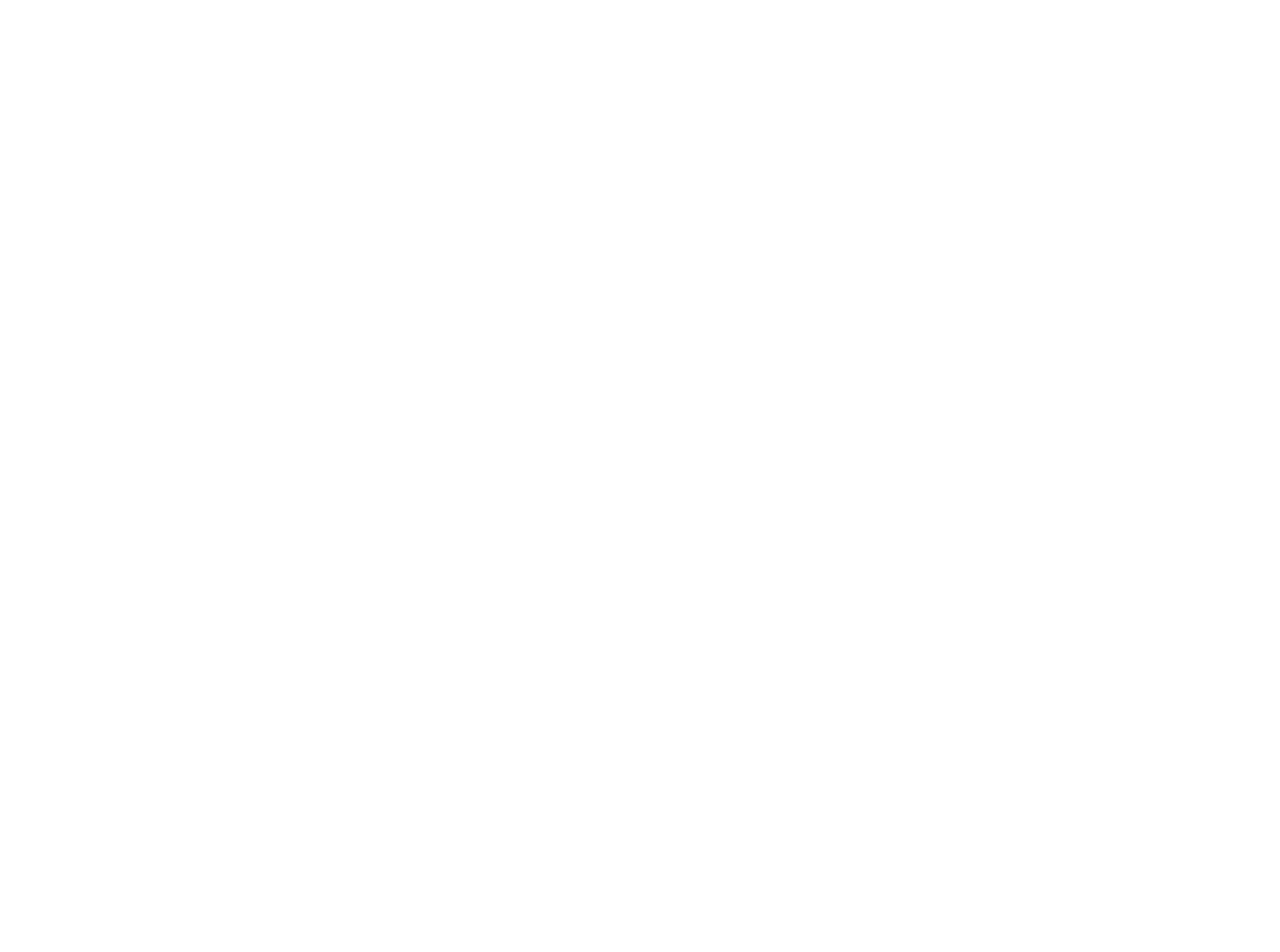
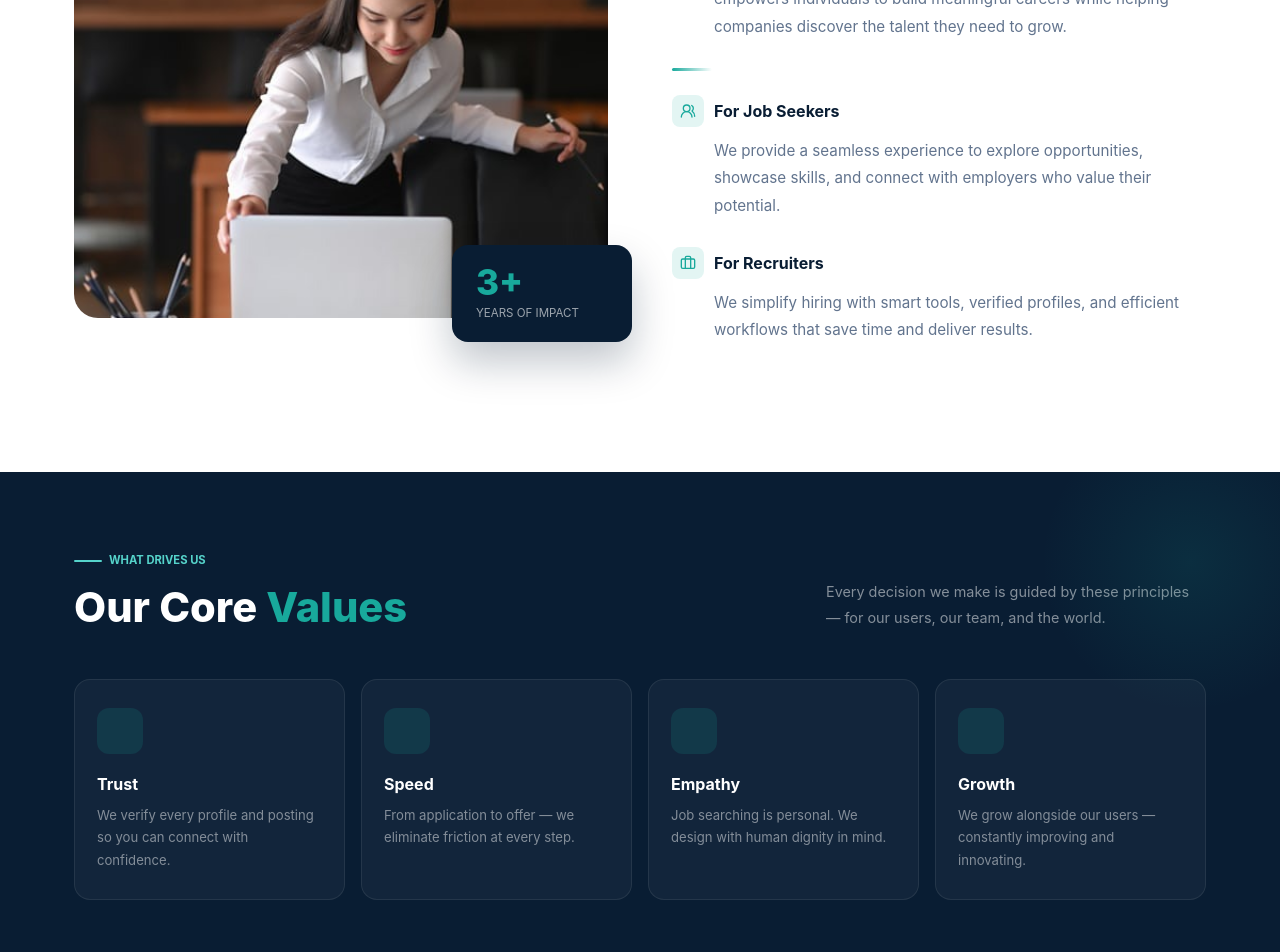
Before and after one commit to user888in/rojgar-react, a React (Vite) app: page /about in a window 1280 px wide. Shown: the part 1060-2012 px from the top of the page. Before the commit the page ends 800 px from the top, so only its background shows below. Built offline with nearby package versions, Linux system fonts and the light colour scheme; no server answers.

Commit message:
Updated the about section...fir\x some layout

```diff
--- a/src/components/about/AboutHero.jsx
+++ b/src/components/about/AboutHero.jsx
@@ -17,17 +17,8 @@
       {/* Dark gradient overlay */}
       <div className="absolute inset-0 bg-gradient-to-br from-[rgba(9,29,51,0.88)] to-[rgba(24,169,156,0.45)] z-10" />
 
-      {/* Grid texture overlay */}
-      <div
-        className="absolute inset-0 z-10 opacity-30"
-        style={{
-          backgroundImage: `
-            linear-gradient(rgba(255,255,255,0.03) 1px, transparent 1px),
-            linear-gradient(90deg, rgba(255,255,255,0.03) 1px, transparent 1px)
-          `,
-          backgroundSize: '60px 60px',
-        }}
-      />
+      {/* Grid texture overlay — pure Tailwind */}
+      <div className="absolute inset-0 z-10 bg-[linear-gradient(rgba(24,169,156,0.06)_1px,transparent_1px),linear-gradient(90deg,rgba(24,169,156,0.06)_1px,transparent_1px)] bg-[length:60px_60px]" />
 
       {/* Content */}
       <div className="relative z-20 text-center px-5 animate-[heroFadeUp_0.9s_cubic-bezier(.4,0,.2,1)_both]">
--- a/src/components/about/Values.jsx
+++ b/src/components/about/Values.jsx
@@ -1,44 +1,61 @@
+import SectionTag from '../ui/SectionTag';
+
 const VALUES = [
-  { icon: 'bi bi-shield-check',         name: 'Trust',   desc: 'We verify every profile and posting so you can connect with confidence.'   },
-  { icon: 'bi bi-lightning-charge-fill', name: 'Speed',   desc: 'From application to offer — we eliminate friction at every step.'          },
-  { icon: 'bi bi-heart-fill',            name: 'Empathy', desc: 'Job searching is personal. We design with human dignity in mind.'           },
-  { icon: 'bi bi-graph-up-arrow',        name: 'Growth',  desc: 'We grow alongside our users — constantly improving and innovating.'         },
+  {
+    icon: 'bi bi-shield-check',
+    name: 'Trust',
+    desc: 'We verify every profile and posting so you can connect with confidence.',
+  },
+  {
+    icon: 'bi bi-lightning-charge-fill',
+    name: 'Speed',
+    desc: 'From application to offer — we eliminate friction at every step.',
+  },
+  {
+    icon: 'bi bi-heart-fill',
+    name: 'Empathy',
+    desc: 'Job searching is personal. We design with human dignity in mind.',
+  },
+  {
+    icon: 'bi bi-graph-up-arrow',
+    name: 'Growth',
+    desc: 'We grow alongside our users — constantly improving and innovating.',
+  },
 ];
 
 export default function Values() {
   return (
-    <section className="bg-slate-900 py-24 px-6">
-      <div className="max-w-6xl mx-auto">
-
-        <div className="flex flex-col md:flex-row md:items-end justify-between gap-6 mb-16">
+    <section className="values-section">
+      <div className="values-inner">
+        <div className="values-header reveal">
           <div>
-            <div className="text-teal-400 text-sm font-semibold tracking-widest uppercase mb-3">
-              What Drives Us
-            </div>
-            <h2 className="text-4xl font-bold text-white">
-              Our Core <span className="text-teal-400">Values</span>
+            <SectionTag text="What Drives Us" color="rgba(94,232,220,0.9)" />
+            <h2 className="values-title">
+              Our Core <span>Values</span>
             </h2>
           </div>
-          <p className="text-slate-400 max-w-sm leading-relaxed">
+          <p className="values-desc">
             Every decision we make is guided by these principles — for our users, our team, and the world.
           </p>
         </div>
 
-        <div className="grid grid-cols-1 sm:grid-cols-2 lg:grid-cols-4 gap-6">
-          {VALUES.map(v => (
-            <div
-              key={v.name}
-              className="bg-slate-800 border border-slate-700 rounded-2xl p-6 hover:border-teal-500/50 hover:bg-slate-750 transition-all duration-300"
-            >
-              <div className="w-12 h-12 rounded-xl bg-teal-500/10 flex items-center justify-center text-teal-400 text-xl mb-4">
-                <i className={v.icon}></i>
+        <div className="values-grid">
+          {VALUES.map((value, index) => {
+            const delayClass = index ? `reveal-delay-${index}` : '';
+            return (
+              <div
+                key={value.name}
+                className={`value-card reveal ${delayClass}`.trim()}
+              >
+                <div className="value-icon">
+                  <i className={value.icon}></i>
+                </div>
+                <div className="value-name">{value.name}</div>
+                <div className="value-desc">{value.desc}</div>
               </div>
-              <div className="text-white font-semibold text-lg mb-2">{v.name}</div>
-              <div className="text-slate-400 text-sm leading-relaxed">{v.desc}</div>
-            </div>
-          ))}
+            );
+          })}
         </div>
-
       </div>
     </section>
   );
--- a/src/components/about/VisionMission.jsx
+++ b/src/components/about/VisionMission.jsx
@@ -1,72 +1,91 @@
+import { Briefcase, Eye, UsersRound } from 'lucide-react';
+import SectionTag from '../ui/SectionTag';
 import aboutImg from '../../assets/images/about-2.jpg';
 
 const BLOCKS = [
   {
-    icon: 'bi bi-eye-fill',
+    icon: <Eye size={16}/>,
     title: 'Our Vision',
     text: 'To become the most reliable and user-friendly job portal that empowers individuals to build meaningful careers while helping companies discover the talent they need to grow.',
+    divider: false,
   },
   {
-    icon: 'bi bi-people-fill',
+    icon: <UsersRound size={16} />,
     title: 'For Job Seekers',
     text: 'We provide a seamless experience to explore opportunities, showcase skills, and connect with employers who value their potential.',
     divider: true,
   },
   {
-    icon: 'bi bi-briefcase-fill',
+    icon: <Briefcase size={16} />,
     title: 'For Recruiters',
     text: 'We simplify hiring with smart tools, verified profiles, and efficient workflows that save time and deliver results.',
+    divider: false,
   },
 ];
 
 export default function VisionMission() {
   return (
-    <section className="bg-white py-24 px-6">
-      <div className="max-w-6xl mx-auto grid grid-cols-1 lg:grid-cols-2 gap-16 items-center">
+    <section className="py-[100px] bg-white">
+      <div className="max-w-[1180px] mx-auto px-6 grid grid-cols-1 lg:grid-cols-2 gap-16 items-center">
 
-        {/* Image */}
+        {/* ── Image ── */}
         <div className="relative">
           <img
             src={aboutImg}
             alt="About RojgarShine"
-            className="w-full h-[480px] object-cover rounded-2xl shadow-xl"
+            className="w-full h-[520px] object-cover rounded-[24px] block"
           />
-          <div className="absolute -bottom-6 -right-6 bg-teal-500 text-white rounded-2xl px-6 py-4 shadow-lg">
-            <div className="text-3xl font-bold">3+</div>
-            <div className="text-sm text-teal-100">Years of Impact</div>
+
+          {/* Accent card */}
+          <div className="absolute -bottom-6 -right-6 bg-[#091d33] text-white rounded-[16px] px-6 py-5 min-w-[180px] shadow-[0_20px_40px_rgba(9,29,51,0.25)]">
+            <div className="text-[2.2rem] font-extrabold text-[#18a99c] leading-none">
+              3+
+            </div>
+            <div className="text-[0.72rem] text-white/60 uppercase mt-1">
+              Years of Impact
+            </div>
           </div>
         </div>
 
-        {/* Text */}
+        {/* ── Text ── */}
         <div>
-          <div className="text-teal-600 text-sm font-semibold tracking-widest uppercase mb-3">
-            Who We Are
-          </div>
-          <h2 className="text-4xl font-bold text-slate-800 leading-snug mb-10">
+
+          {/* Section tag */}
+          <SectionTag text="Who We Are" color="#18a99c" />
+
+          {/* Heading */}
+          <h2 className="text-[clamp(2rem,4vw,2.8rem)] font-extrabold text-[#091d33] leading-[1.1] mb-8">
             Purpose-driven<br />platform for{' '}
-            <span className="text-teal-500">real people</span>
+            <span className="text-[#18a99c]">real people</span>
           </h2>
 
-          {BLOCKS.map((block, index) => (
+          {/* Blocks */}
+          {BLOCKS.map((block) => (
             <div key={block.title}>
+
+              {/* Divider — only before For Job Seekers */}
               {block.divider && (
-                <hr className="my-6 border-slate-200" />
+                <div className="w-10 h-[3px] bg-gradient-to-r from-[#18a99c] to-transparent rounded-sm my-6" />
               )}
-              <div className="mb-6">
-                <div className="flex items-center gap-3 mb-2">
-                  <div className="w-9 h-9 rounded-lg bg-teal-50 flex items-center justify-center text-teal-600">
-                    <i className={block.icon}></i>
+
+              <div className="mb-7">
+                {/* Block title */}
+                <div className="flex items-center gap-[10px] text-base font-bold text-[#091d33] mb-[10px]">
+                  <div className="w-8 h-8 bg-[rgba(24,169,156,0.12)] rounded-lg flex items-center justify-center text-[#18a99c] text-[0.9rem] shrink-0">
+                    {block.icon}
                   </div>
-                  <h3 className="font-semibold text-slate-800 text-base">
-                    {block.title}
-                  </h3>
+                  {block.title}
                 </div>
-                <p className="text-slate-500 leading-relaxed pl-12">
+
+                {/* Block text */}
+                <p className="text-[0.95rem] text-slate-500 leading-[1.8] pl-[42px]">
                   {block.text}
                 </p>
               </div>
+
             </div>
           ))}
+
         </div>
 
       </div>
--- /dev/null
+++ b/src/components/ui/SectionTag.jsx
@@ -0,0 +1,10 @@
+export default function SectionTag({ text, color = "#18a99c", className = "" }) {
+  return (
+    <div
+      className={`inline-flex items-center gap-[7px] text-[0.7rem] font-bold uppercase mb-4 text-[var(--section-tag-color)] before:content-[''] before:w-7 before:h-[2px] before:bg-[var(--section-tag-color)] before:rounded-sm ${className}`}
+      style={{ "--section-tag-color": color }}
+    >
+      {text}
+    </div>
+  );
+}
--- a/src/index.css
+++ b/src/index.css
@@ -1 +1,119 @@
 @import "tailwindcss";
+
+:root {
+	--blue: #091d33;
+	--cyan: #18a99c;
+}
+
+/* -- Values -- */
+.values-section {
+	background: var(--blue);
+	padding: 72px 0;
+	overflow: hidden;
+	position: relative;
+}
+
+.values-section::before {
+	content: '';
+	position: absolute;
+	top: -60px;
+	right: -60px;
+	width: 300px;
+	height: 300px;
+	background: radial-gradient(
+		circle,
+		rgba(24, 169, 156, 0.12) 0%,
+		transparent 70%
+	);
+	border-radius: 50%;
+}
+
+.values-inner {
+	max-width: 1180px;
+	margin: 0 auto;
+	padding: 0 24px;
+}
+
+.values-header {
+	display: flex;
+	align-items: flex-end;
+	justify-content: space-between;
+	margin-bottom: 48px;
+	gap: 24px;
+	flex-wrap: wrap;
+}
+
+.values-title {
+	font-size: clamp(1.8rem, 4vw, 2.6rem);
+	font-weight: 800;
+	color: #fff;
+	line-height: 1.1;
+}
+
+.values-title span {
+	color: var(--cyan);
+}
+
+.values-desc {
+	max-width: 380px;
+	font-size: 0.9rem;
+	color: rgba(255, 255, 255, 0.5);
+	line-height: 1.8;
+}
+
+.values-grid {
+	display: grid;
+	grid-template-columns: repeat(4, 1fr);
+	gap: 16px;
+}
+
+.value-card {
+	background: rgba(255, 255, 255, 0.04);
+	border: 1px solid rgba(255, 255, 255, 0.08);
+	border-radius: 16px;
+	padding: 28px 22px;
+	transition: background 0.2s, transform 0.2s, border-color 0.2s;
+}
+
+.value-card:hover {
+	background: rgba(24, 169, 156, 0.1);
+	border-color: rgba(24, 169, 156, 0.3);
+}
+
+.value-icon {
+	width: 46px;
+	height: 46px;
+	background: rgba(24, 169, 156, 0.15);
+	border-radius: 12px;
+	display: flex;
+	align-items: center;
+	justify-content: center;
+	color: var(--cyan);
+	font-size: 1.2rem;
+	margin-bottom: 18px;
+}
+
+.value-name {
+	font-size: 1rem;
+	font-weight: 700;
+	color: #fff;
+	margin-bottom: 8px;
+}
+
+.value-desc {
+	font-size: 0.82rem;
+	color: rgba(255, 255, 255, 0.48);
+	line-height: 1.7;
+}
+
+@media (max-width: 1024px) {
+	.values-grid {
+		grid-template-columns: repeat(2, 1fr);
+	}
+}
+
+@media (max-width: 640px) {
+	.values-grid {
+		grid-template-columns: 1fr;
+	}
+}
--- a/src/pages/About.jsx
+++ b/src/pages/About.jsx
@@ -1,11 +1,17 @@
 import React from 'react'
 import AboutHero from '../components/about/AboutHero'
+import AboutCTA from '../components/about/AboutCTA'
+import Values from '../components/about/Values'
+import VisionMission from '../components/about/VisionMission'
 
 const About = () => {
   return (
     <>
       <AboutHero />
+      <VisionMission  />
+      <Values />
 
+      <AboutCTA />
     </>
   )
 }
```
